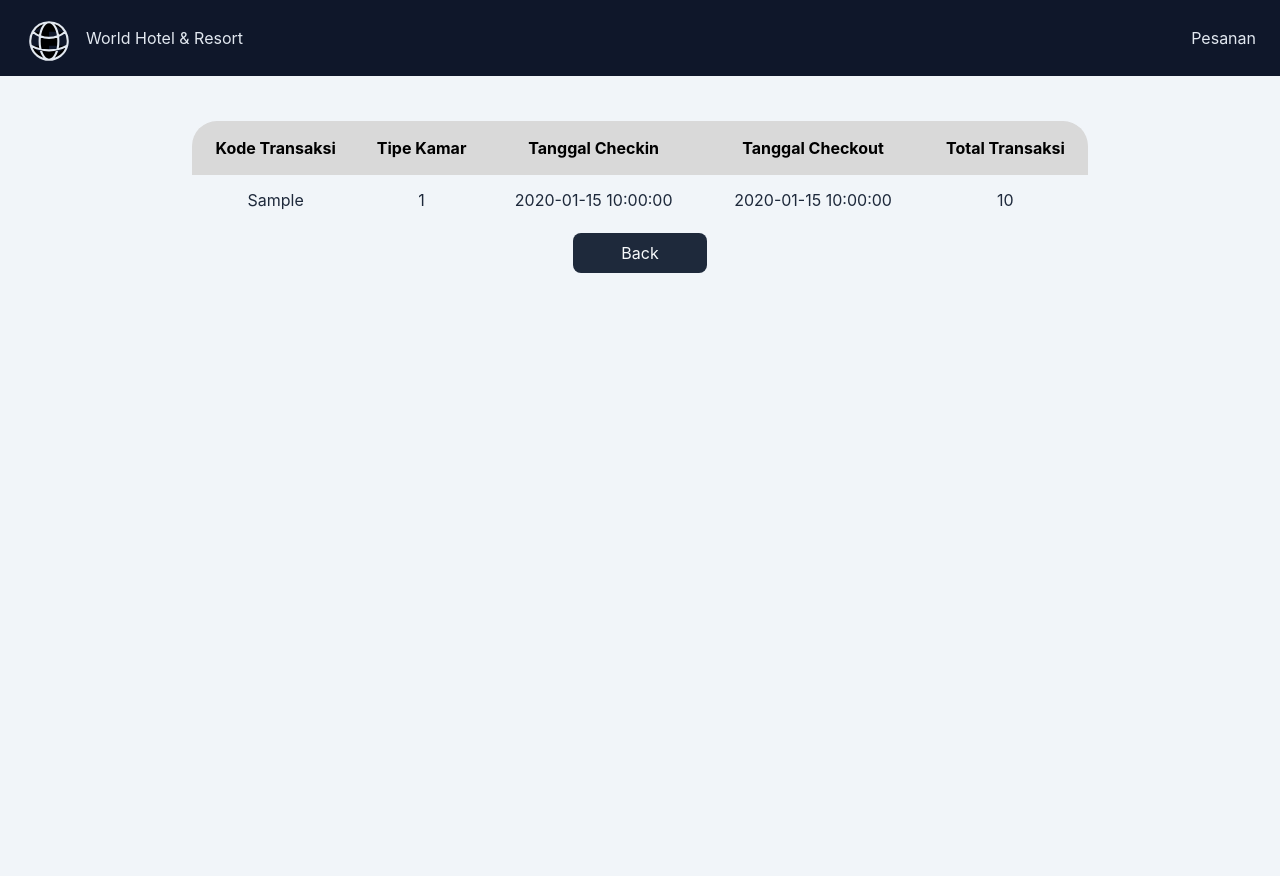
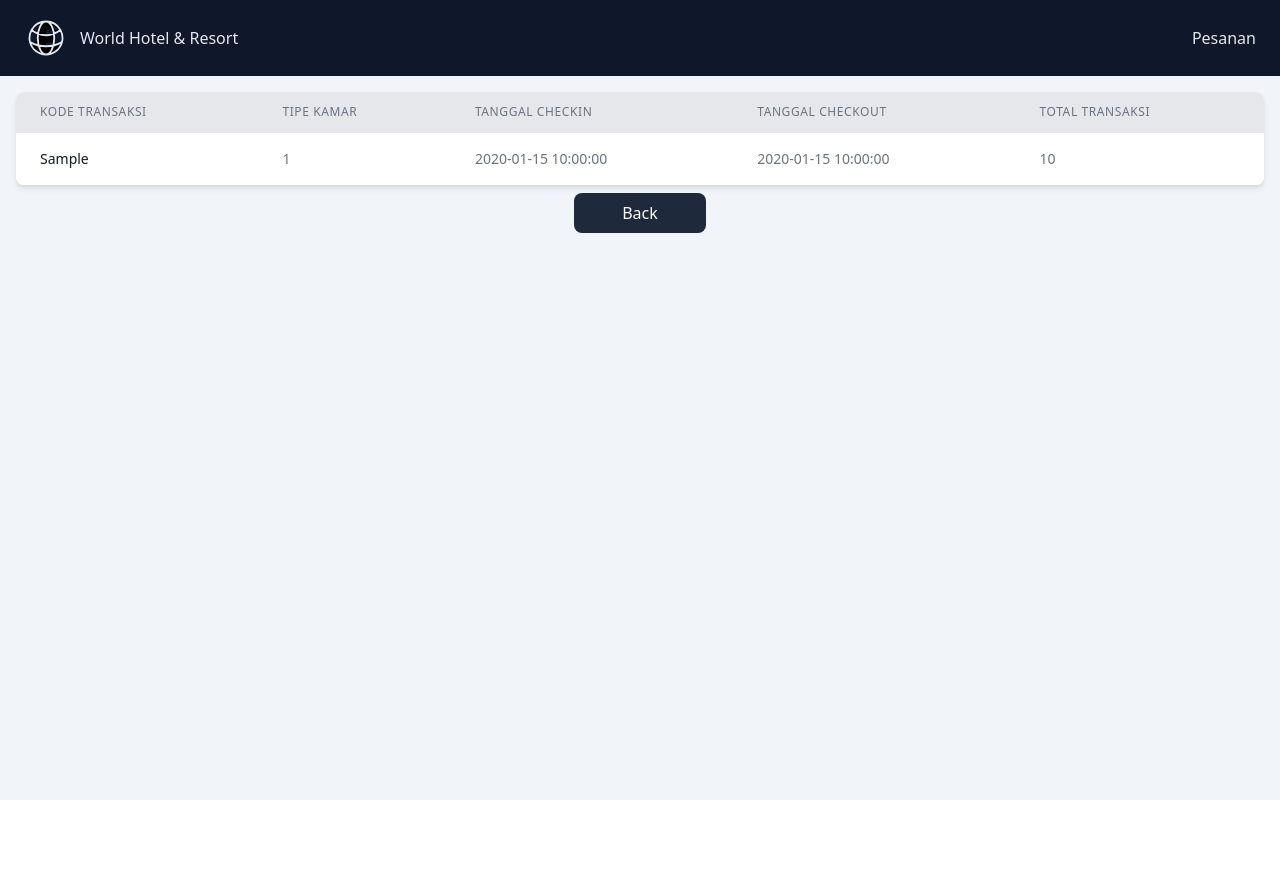
Before and after one commit to sgh-28/TUBES_SI, a PHP site: page /tubes/RoomOrder.php in a window 1280 px wide. Before the commit the page ends 273 px from the top, so only its background shows below. Run offline with PHP 8.4, Linux system fonts and the light colour scheme; tables that the repository leaves empty or names only in its code hold one stand-in row (values such as "Sample post"); some libraries are stand-ins or nearby versions.

Commit message:
Ubah Table

```diff
--- a/RoomOrder.php
+++ b/RoomOrder.php
@@ -1,13 +1,13 @@
 <!DOCTYPE html>
 <html lang="en">
 <head>
-<link rel="stylesheet" href="style.css">
 <meta charset="UTF-8">
 <meta name="viewport" content="width=device-width, initial-scale=1.0">
 <script src="https://cdn.tailwindcss.com"></script>
-<title>Document</title>
+<title>Scrollable Table</title>
 </head>
 <body>
+
 <div class="h-screen w-full bg-slate-100">
         <nav class="flex text-slate-200 w-full justify-between items-center bg-slate-900 px-6 py-4">
             <div class="flex items-center gap-3">
@@ -20,46 +20,50 @@
             </div>
             <p>Pesanan</p>
         </nav>
-    <div class="content w-full">
-        <div class="content-table">
-            <table class="main-table">
-                <tr>
-                    <th class="first-column">Kode Transaksi</th>
-                    <th>Tipe Kamar</th>
-                    <th>Tanggal Checkin</th>
-                    <th>Tanggal Checkout</th>
-                    <th>Total Transaksi</th>
-                </tr>
+
+    <div class="flex flex-col items-center w-full h-full p-4">
+        <div class="content-table overflow-y-auto max-h-[400px] w-full bg-white shadow-md rounded-lg">
+            <table class="min-w-full divide-y divide-gray-200">
+                <thead class="sticky bg-gray-200">
+                    <tr>
+                        <th class="px-6 py-3 text-left text-xs font-medium text-gray-500 uppercase tracking-wider">Kode Transaksi</th>
+                        <th class="px-6 py-3 text-left text-xs font-medium text-gray-500 uppercase tracking-wider">Tipe Kamar</th>
+                        <th class="px-6 py-3 text-left text-xs font-medium text-gray-500 uppercase tracking-wider">Tanggal Checkin</th>
+                        <th class="px-6 py-3 text-left text-xs font-medium text-gray-500 uppercase tracking-wider">Tanggal Checkout</th>
+                        <th class="px-6 py-3 text-left text-xs font-medium text-gray-500 uppercase tracking-wider">Total Transaksi</th>
+                    </tr>
+                </thead>
+                <tbody class="bg-white divide-y divide-gray-200">
                     <?php
                         session_start();
                         require 'conn.php';
                         $email = isset($_SESSION['email']) ? $_SESSION['email'] : '';
 
-
                         $sql = "SELECT Kode_Transaksi, ID_tipe_kamar_Hotel, Tanggal_Checkin, Tanggal_Checkout, Total_Transaksi FROM memesan";
                         $result = $conn->query($sql);
 
                         if ($result-> num_rows > 0) {
-                            // Output data dari setiap baris
                             while($row = $result->fetch_assoc()) {
-                                echo "<tr class='text-slate-800'>";
-                                echo "<td>" . $row["Kode_Transaksi"] . "</td>";
-                                echo "<td>" . $row["ID_tipe_kamar_Hotel"] . "</td>";
-                                echo "<td>" . $row["Tanggal_Checkin"] . "</td>";
-                                echo "<td>" . $row["Tanggal_Checkout"] . "</td>";
-                                echo "<td>" . $row["Total_Transaksi"] . "</td>";
+                                echo "<tr>";
+                                echo "<td class='px-6 py-4 whitespace-nowrap text-sm font-medium text-gray-900'>" . $row["Kode_Transaksi"] . "</td>";
+                                echo "<td class='px-6 py-4 whitespace-nowrap text-sm text-gray-500'>" . $row["ID_tipe_kamar_Hotel"] . "</td>";
+                                echo "<td class='px-6 py-4 whitespace-nowrap text-sm text-gray-500'>" . $row["Tanggal_Checkin"] . "</td>";
+                                echo "<td class='px-6 py-4 whitespace-nowrap text-sm text-gray-500'>" . $row["Tanggal_Checkout"] . "</td>";
+                                echo "<td class='px-6 py-4 whitespace-nowrap text-sm text-gray-500'>" . $row["Total_Transaksi"] . "</td>";
                                 echo "</tr>";
                             }
                         } else {
-                            echo "<tr><td colspan='4' class='text-slate-800'>Tidak ada data</td></tr>";
+                            echo "<tr><td colspan='5' class='px-6 py-4 whitespace-nowrap text-sm text-gray-500'>Tidak ada data</td></tr>";
                         }
                         $conn->close();
-                        ?>
-                </table>
-        <div>
+                    ?>
+                </tbody>
+            </table>
+        </div>
         <div class="flex w-full justify-center p-2">
             <a href='./resepsionis.php' class="bg-slate-800 text-slate-50 px-12 py-2 rounded-lg transition-all duration-300 hover:bg-slate-500">Back</a>
         </div>
     </div>
+</div>
 </body>
 </html>
```
